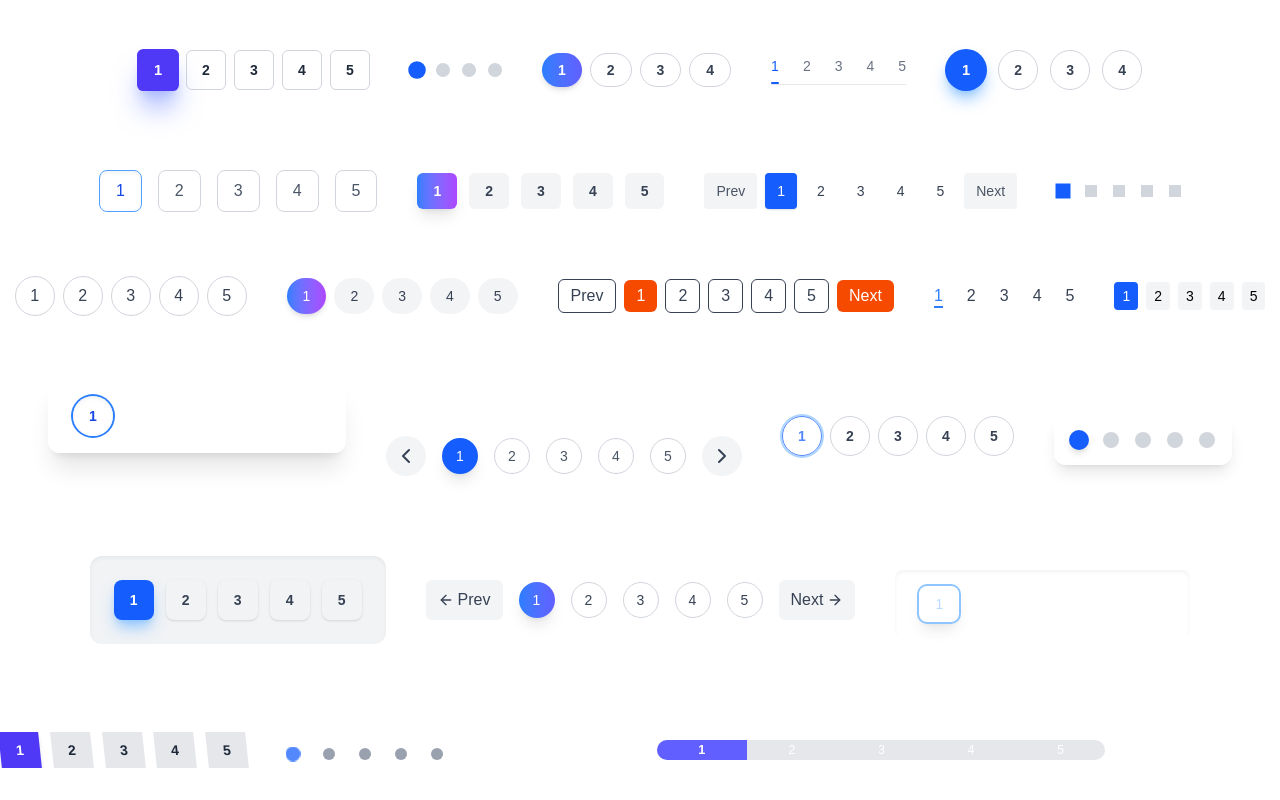
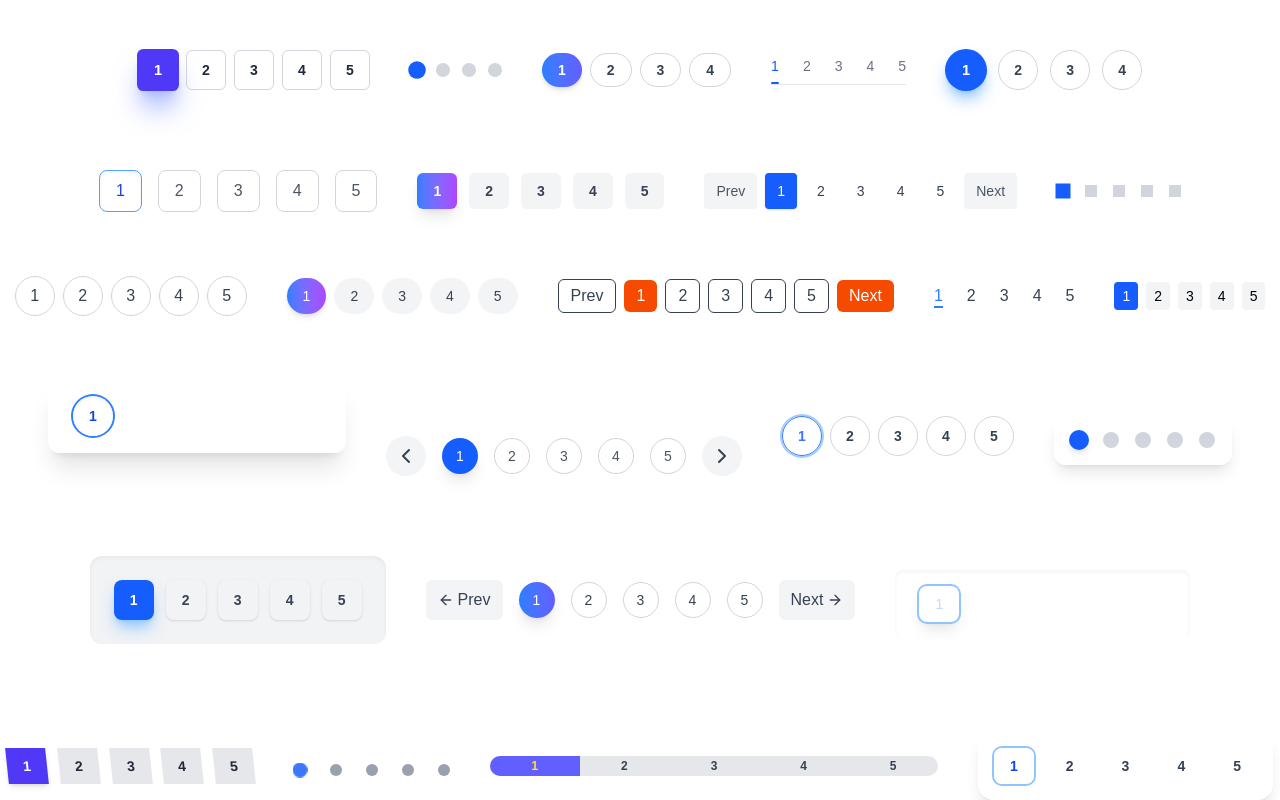
Before and after one commit to Prohor722/tailwind_compoenets, a Next.js app: page /pagination in a window 1280 px wide. Shown: the part 182-982 px from the top of the page. Before the commit the page ends 950 px from the top, so only its background shows below. Built offline with nearby package versions, Linux system fonts and the light colour scheme.

Commit message:
another pagination added

```diff
--- a/app/pagination/page.tsx
+++ b/app/pagination/page.tsx
@@ -637,7 +637,7 @@ const PaginationPage = () => {
       </div>
 
       {/* Pagination 27  */}
-      <div className="w-full max-w-md mx-auto mt-12 relative">
+      <div className="w-full max-w-md mt-12 relative">
         {/* Background Bar */}
         <div className="w-full h-[20px] bg-gray-200 rounded-full overflow-hidden relative z-10">
           <div
@@ -652,13 +652,37 @@ const PaginationPage = () => {
             <button
               onClick={() => setPage(p)}
               key={p}
-              className={`cursor-pointer w-full h-full ${page === p ? "font-bold scale-105" : ""}`}>
+              className={`cursor-pointer w-full h-full
+                ${
+                  page === p
+                    ? "text-yellow-300 font-bold scale-105"
+                    : "font-semibold"
+                }
+                ${p > page ? "text-gray-700" : ""}`}
+            >
               {p}
             </button>
           ))}
         </div>
       </div>
 
+      {/* Pagination 27  */}
+      <div className="flex justify-center mt-12 gap-4 bg-white/20 backdrop-blur-lg p-4 rounded-2xl shadow-lg">
+      {[...Array(total)].map((_, i) => (
+        <button
+          key={i}
+          onClick={() => setPage(i + 1)}
+          className={`px-4 py-2 rounded-lg text-sm font-semibold transition-all duration-300 backdrop-blur-sm ${
+            page === i + 1
+              ? 'bg-white/40 text-blue-700 ring-2 ring-blue-300'
+              : 'bg-white/10 text-gray-700 hover:bg-white/20'
+          }`}
+        >
+          {i + 1}
+        </button>
+      ))}
+    </div>
+
     </div>
   );
 };
```
